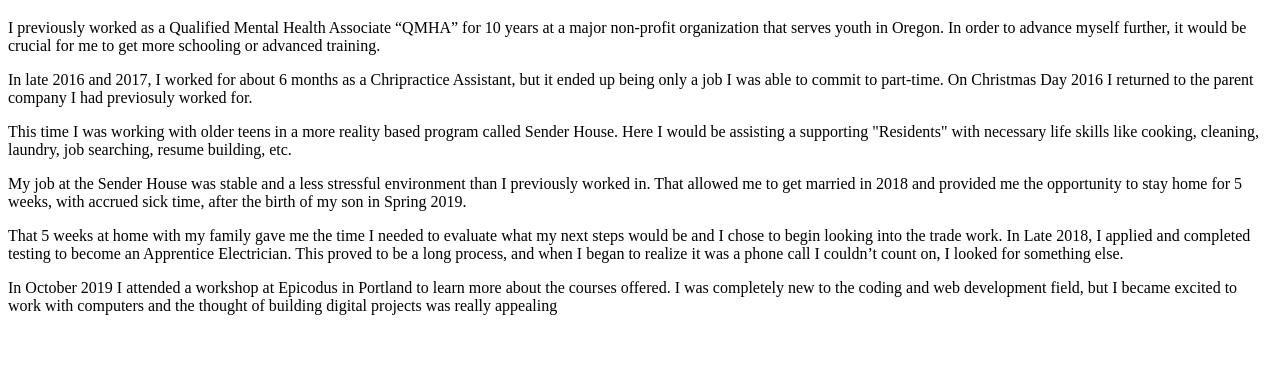
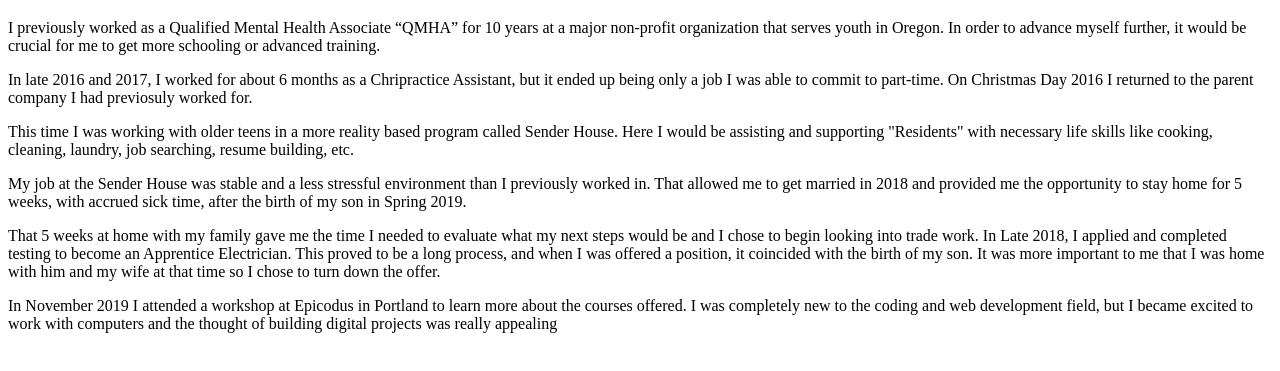
Before and after one commit to bowty14/Project-Aboutme, a plain HTML site: page index.html in a window 1280 px wide. Shown: the part 61-432 px from the top of the page. Drawn offline with Linux system fonts and the light colour scheme.

Commit message:
Make corrections and edits to my bio

```diff
--- a/index.html
+++ b/index.html
@@ -13,15 +13,14 @@
       serves youth in Oregon. In order to advance myself further, it would be crucial for me to get more schooling or advanced
       training.</p>
       <p>In late 2016 and 2017, I worked for about 6 months as a Chripractice Assistant, but it ended up being only a job I was able to commit to part-time. On Christmas Day 2016 I returned to the parent company I had previosuly worked for.</p>
-      <p>This time I was working with older teens in a more reality based program called Sender House.  Here I would be assisting a supporting "Residents" with necessary life skills like cooking, cleaning, laundry, job searching, resume building, etc.</p>
+      <p>This time I was working with older teens in a more reality based program called Sender House.  Here I would be assisting and supporting "Residents" with necessary life skills like cooking, cleaning, laundry, job searching, resume building, etc.</p>
       <p>My job at the Sender House was stable and a less stressful environment than I previously worked in. That allowed me to
       get married in 2018 and provided me the opportunity to stay home for 5 weeks, with accrued sick time, after the birth of
       my son in Spring 2019.</p>
       <p>That 5 weeks at home with my family gave me the time I needed to evaluate what my next steps would be and I chose to
-      begin looking into the trade work. In Late 2018, I applied and completed testing to become an Apprentice Electrician.
-      This proved to be a long process, and when I began to realize it was a phone call I couldn’t count on, I looked for
-      something else.</p>
-      <p>In October 2019 I attended a workshop at Epicodus in Portland to learn more about the courses offered. I was completely
+      begin looking into trade work. In Late 2018, I applied and completed testing to become an Apprentice Electrician.
+      This proved to be a long process, and when I was offered a position, it coincided with the birth of my son.  It was more important to me that I was home with him and my wife at that time so I chose to turn down the offer.</p>
+      <p>In November 2019 I attended a workshop at Epicodus in Portland to learn more about the courses offered. I was completely
       new to the coding and web development field, but I became excited to work with computers and the thought of building
       digital projects was really appealing</p>
   </body>
```
